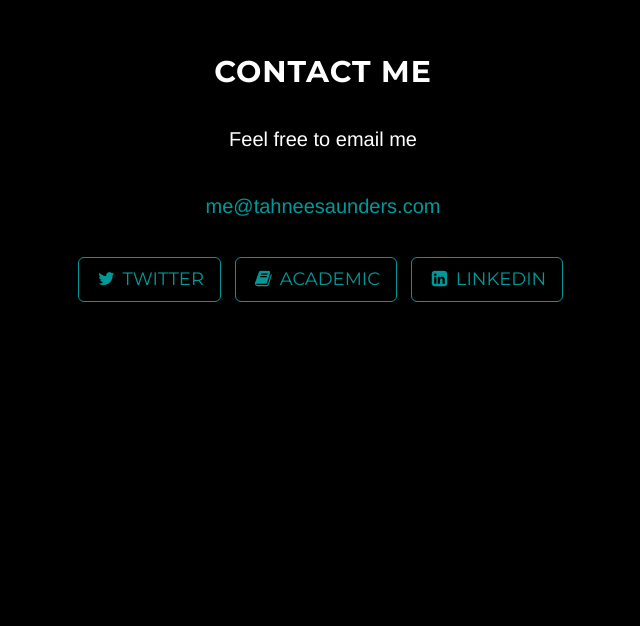
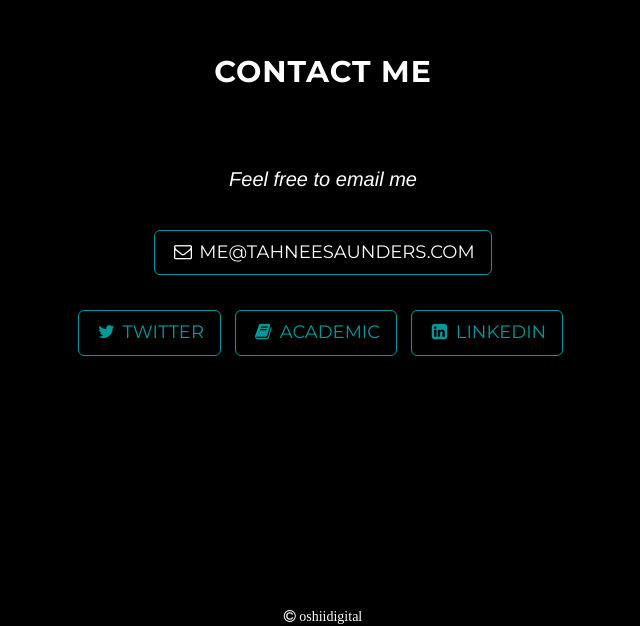
Before and after one commit to tahneesaunders/tahneesaunders.github.io, a plain HTML site: page index.html in a window 1280 px wide. Shown: the part 2344-2970 px from the top of the page, without its empty margins (317-957 px from the left). Before the commit the page ends 2656 px from the top, so only its background shows below. Drawn offline with Linux system fonts and the light colour scheme.

Commit message:
font and email contact

```diff
--- a/index.html
+++ b/index.html
@@ -20,6 +20,7 @@
     <!-- Custom Fonts -->
     <link href="font-awesome-4.2.0/css/font-awesome.min.css" rel="stylesheet" type="text/css">
     <link href="http://fonts.googleapis.com/css?family=Lora:400,700,400italic,700italic" rel="stylesheet" type="text/css">
+    <link href='http://fonts.googleapis.com/css?family=Lato:100' rel='stylesheet' type='text/css'>
     <link href="http://fonts.googleapis.com/css?family=Montserrat:400,700" rel="stylesheet" type="text/css">
 
     <!-- HTML5 Shim and Respond.js IE8 support of HTML5 elements and media queries -->
@@ -134,13 +135,18 @@
         <div class="row">
             <div class="col-lg-8 col-lg-offset-2">
                 <h2>Contact Me</h2>
-                <p>Feel free to email me</p>
-                <p><a href="mailto:me@tahneesaunders.com">me@tahneesaunders.com</a>
+                <br><br>
+                <p><i>Feel free to email me</i></p>
+                <p>
+
+
+                <a href="mailto:me@tahneesaunders.com" class="btn btn-default btn-lg" style="color: white"><i class="fa fa-envelope-o fa-fw"></i> me@tahneesaunders.com</a>
                 </p>
                 <ul class="list-inline banner-social-buttons">
                     <li>
                         <a href="https://twitter.com/tahneesaunders" class="btn btn-default btn-lg"><i class="fa fa-twitter fa-fw"></i> <span class="network-name">Twitter</span></a>
                     </li>
+
                     <li>
                         <a href="http://pgh.unimelb.edu.au/childhealth/people/Academic/tahnee_saunders" class="btn btn-default btn-lg"><i class="fa fa-book fa-fw"></i> <span class="network-name">Academic</span></a>
                     </li>
@@ -148,7 +154,10 @@
                         <a href="http://www.linkedin.com/in/tahneesaunders" class="btn btn-default btn-lg"><i class="fa fa-linkedin-square fa-fw"></i> <span class="network-name">LinkedIn</span></a>
                     </li>
                 </ul>
+                <br><br><br><br><br><br><br><br><br><br><br><br>
+                <i class="fa fa-copyright"> oshiidigital</i>
             </div>
+
         </div>
     </section>
 
```
